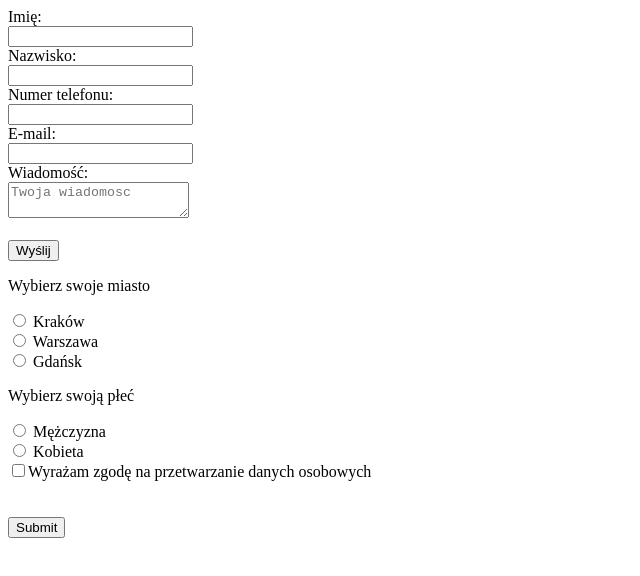
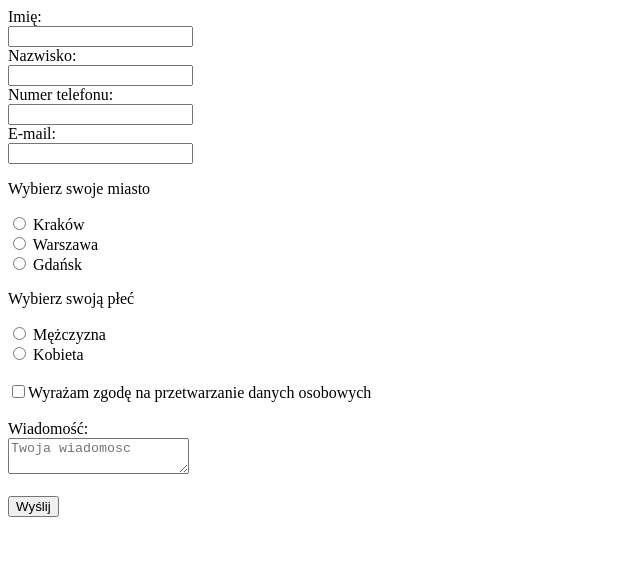
Before and after one commit to 5piotrlew/formularz, a plain HTML site: page index.html in a window 1280 px wide. Shown: the whole page, without its empty margins (0-640 px from the left). Drawn offline with Linux system fonts and the light colour scheme.

Commit message:
zrobione elegancko

```diff
--- a/index.html
+++ b/index.html
@@ -9,44 +9,35 @@
 <body>
 
     <form action="https://formspree.io/witek010@gmail.com" method="POST">
-        <label for="imie">Imię:</label><br>
+        <label for="imie">Imię:</label><br/>
         <input type="text" name="Imię" id="imie" value="">
-        <br>
-        <label for="Nazwisko">Nazwisko:</label><br>
+        <br/>
+        <label for="Nazwisko">Nazwisko:</label><br/>
         <input type="text" name="Nazwisko" id="Nazwisko" value="">
-        <br>
-        <label for="Nrtelefonu">Numer telefonu:</label><br>
+        <br/>
+        <label for="Nrtelefonu">Numer telefonu:</label><br/>
         <input type="number" name="Nrtelefonu" id="Nrtelefonu" value="">
-        <br>
-        <label for="E-mail">E-mail:</label><br>
+        <br/>
+        <label for="E-mail">E-mail:</label><br/>
         <input type="email" name="E-mail" id="E-mail" value="">
-        <br>
-        <label for="Wiadomosc">Wiadomość:</label><br>
+        <br/>
+        <p>Wybierz swoje miasto</p>
+        <input type="radio" name="miasto" value="krakow"> Kraków<br/>
+        <input type="radio" name="miasto" value="warszawa"> Warszawa<br/>
+        <input type="radio" name="miasto" value="gdansk"> Gdańsk
+
+        <p>Wybierz swoją płeć</p>
+        <input type="radio" name="gender" value="mezczyzna"> Mężczyzna<br/>
+        <input type="radio" name="gender" value="kobieta"> Kobieta<br/><br/>
+        <input type="checkbox" name="zgoda" value="zgoda">Wyrażam zgodę na przetwarzanie danych osobowych
+        <br/><br/>
+        <label for="Wiadomosc">Wiadomość:</label><br/>
         <textarea name="Wiadomosc" id="Wiadomosc" placeholder="Twoja wiadomosc"></textarea>
-        <br><br>
+        <br/><br/>
 
         <input type="submit" value="Wyślij">
     </form>
 
-<form>
- <p>Wybierz swoje miasto</p>
-  <input type="radio" name="miasto" value="krakow" > Kraków<br>
-  <input type="radio" name="miasto" value="warszawa"> Warszawa<br>
-  <input type="radio" name="miasto" value="gdansk"> Gdańsk
-</form>
-
-<form>
- <p>Wybierz swoją płeć</p>
-  <input type="radio" name="gender" value="mezczyzna" > Mężczyzna<br>
-  <input type="radio" name="gender" value="kobieta"> Kobieta<br>
-</form>
-
-<form action="/action_page.php">
-<input type="checkbox" name="zgoda" value="zgoda">Wyrażam zgodę na przetwarzanie danych osobowych
-<br>
-<br><br>
-<input type="submit">
-</form>
 
 
 
```
